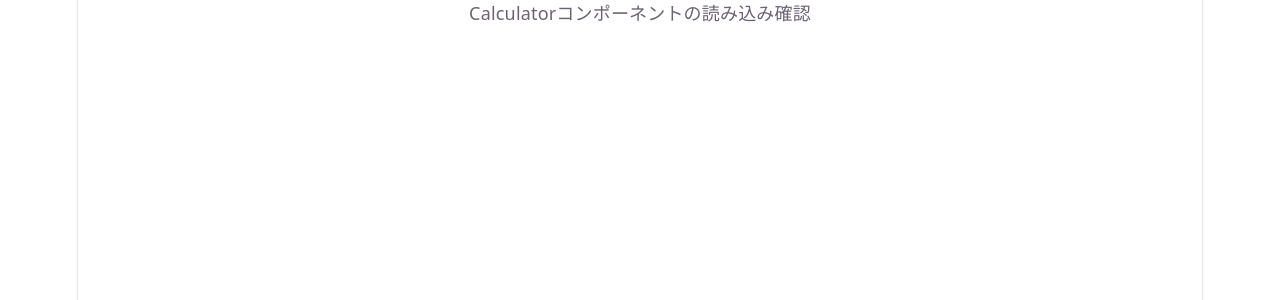
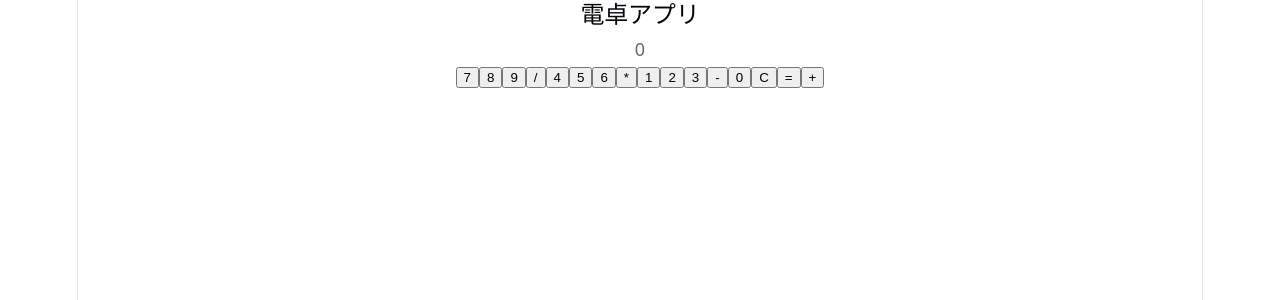
Before and after one commit to sato-sakaguchi/react-basic-kadai, a React (Vite) app in the folder react-calculator-app/react-calculator-app/: page / in a window 1280 px wide. Shown: the top 300 px of the page. Built offline with nearby package versions, Linux system fonts and the light colour scheme.

Commit message:
feat: buttons配列を定義しmapメソッドでボタン要素を生成

```diff
--- a/react-calculator-app/react-calculator-app/src/Calculator.jsx
+++ b/react-calculator-app/react-calculator-app/src/Calculator.jsx
@@ -1,7 +1,25 @@
 export function Calculator() {
+    // ボタンの配置を表す配列
+    const buttons = [
+        "7","8","9","/",
+        "4","5","6","*",
+        "1","2","3","-",
+        "0","C","=","+"
+    ];
+
+    const buttonList = buttons.map((btn) => (
+        <button key={btn}>{btn}</button>
+    ));
+
     return (
-        <div>
-            <p>Calculatorコンポーネントの読み込み確認</p>
+        <div className="calculator-container">
+            <h2>電卓アプリ</h2>
+            {/* 表示欄（ダミーで０を表示） */}
+            <div className="display">0</div>
+            {/* ボタンエリア */}
+            <div className="button-grid">
+                {buttonList}
+            </div>
         </div>
     );
 }
```
